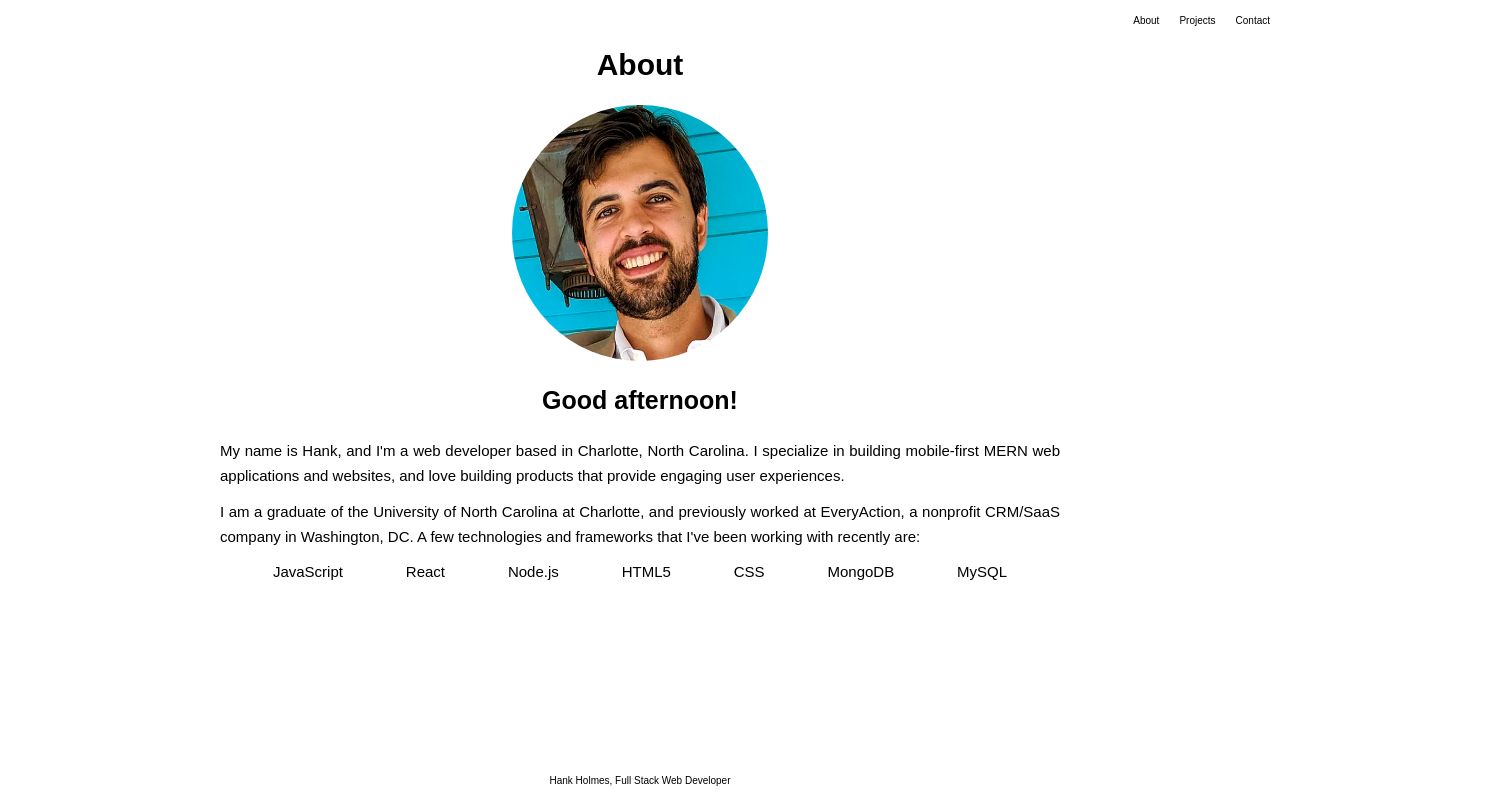
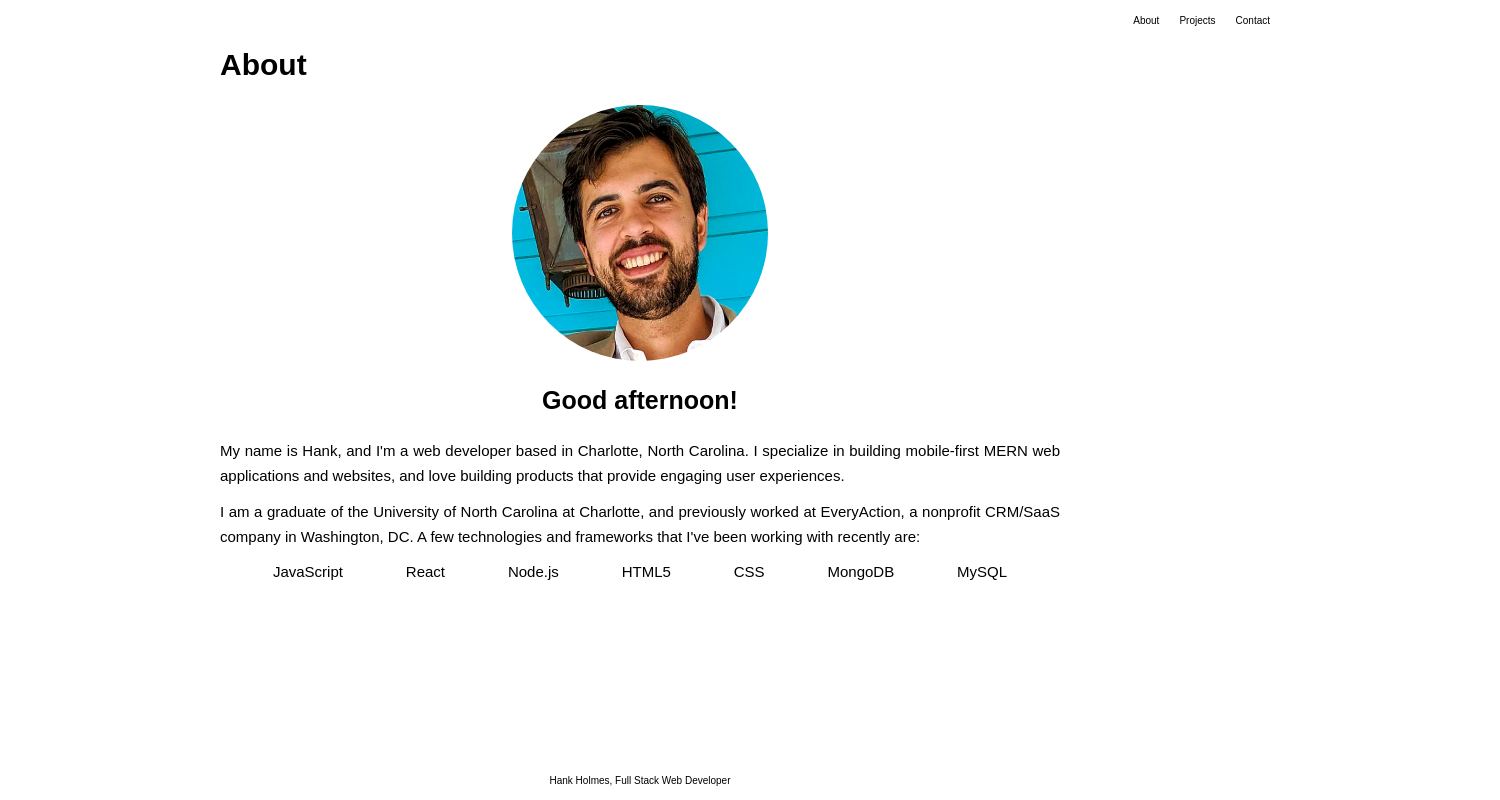
Before and after one commit to HHH-603/V1_Portfolio, a React (Create React App) app in the folder v1_portfolio/: page / in a window 1280 px wide. Shown: the whole page, 1500 px wide, since content can reach past the window. Built offline with nearby package versions, Linux system fonts and the light colour scheme.

Commit message:
Added left margin to Header, so that it lines up with paragraph below.

```diff
--- a/v1_portfolio/src/components/Header/style.css
+++ b/v1_portfolio/src/components/Header/style.css
@@ -3,8 +3,8 @@
     height: 5vh;
     width: 100%;
     align-items: center;
-    justify-content: center;
-    padding: .5rem 0 0 0;
+    padding-top: .5rem;
+    padding-left: 22rem;
 }
 
 .header::after {
```
